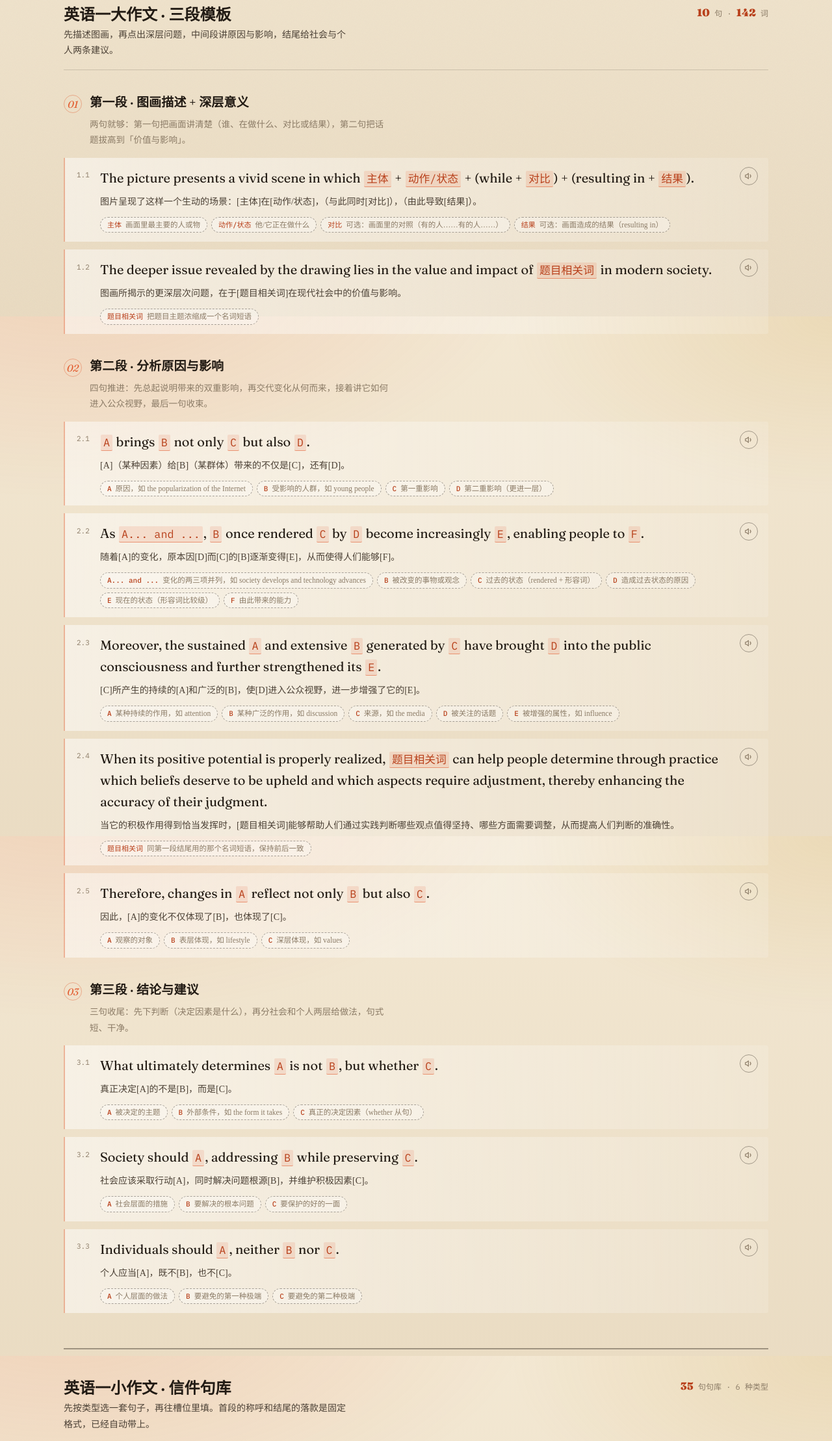
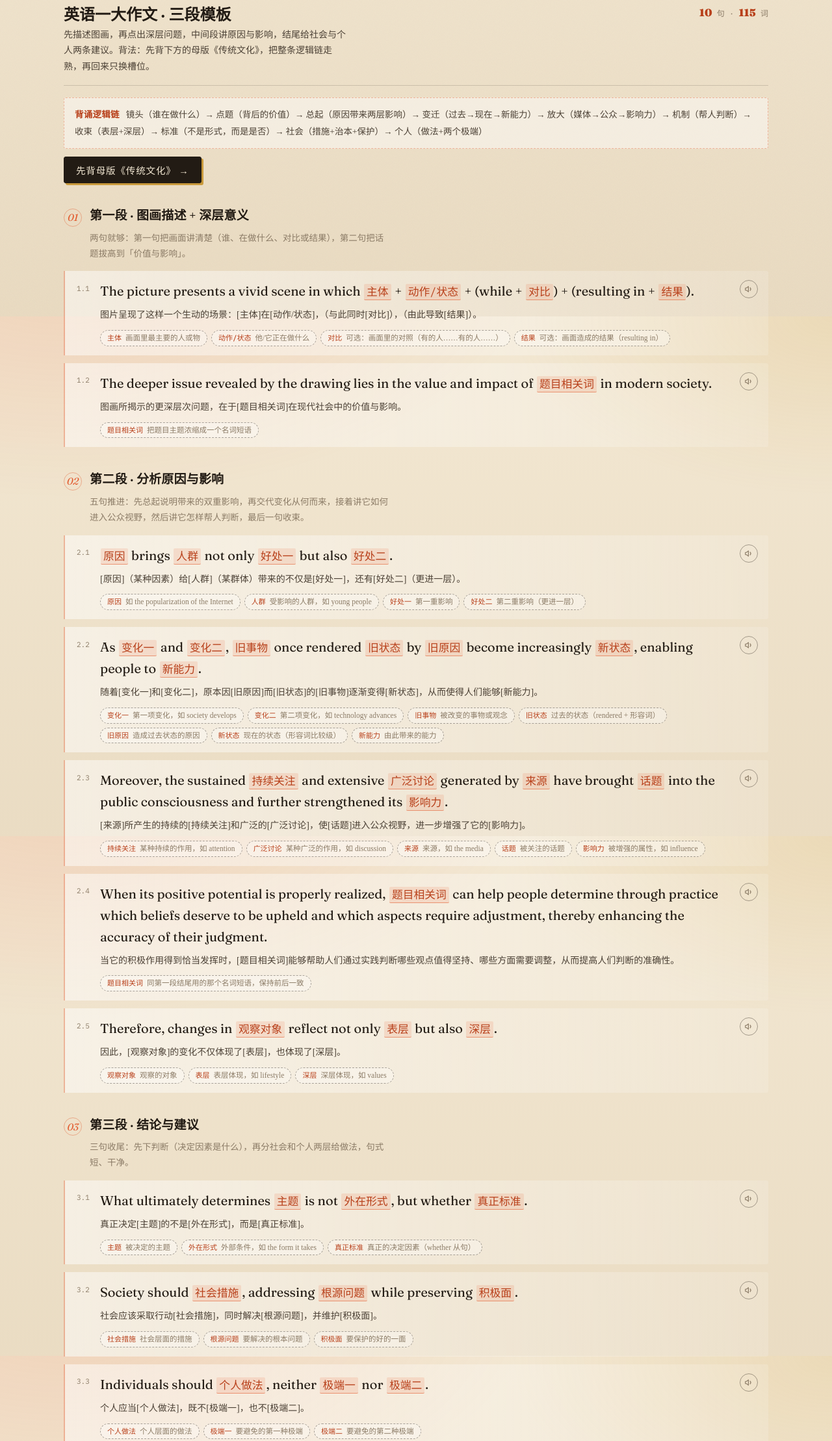
Before and after one commit to learning-kai/kaoyan-essay, a plain HTML site: page index.html in a window 1280 px wide. Shown: the part 313-2531 px from the top of the page at 65% size. Drawn offline with Linux system fonts and the light colour scheme.

Commit message:
feat: 模板槽位语义化，加入母版范文与背诵逻辑链

```diff
--- a/css/style.css
+++ b/css/style.css
@@ -388,6 +388,25 @@ textarea:focus, select:focus, input:focus { outline: 2px solid rgba(226,88,43,.3
 .tpl-note { color: var(--ink-2); font-size: 14px; line-height: 1.75; margin: 0; max-width: 62ch; }
 .tpl-meta { font-family: var(--mono); font-size: 12px; color: var(--ink-3); white-space: nowrap; padding-top: 6px; }
 .tpl-meta b { font-family: var(--serif); font-size: 16px; color: var(--solar-deep); }
+
+.tpl-logic {
+  margin: 18px 0 0;
+  padding: 13px 16px;
+  border: 1px dashed rgba(226,88,43,.38);
+  border-radius: var(--radius);
+  background: rgba(255,255,255,.45);
+  color: var(--ink-2);
+  font-size: 13.5px;
+  line-height: 1.9;
+}
+.tpl-logic b {
+  display: inline-block;
+  margin-right: 10px;
+  color: var(--solar-deep);
+  font-weight: 600;
+  letter-spacing: .02em;
+}
+.tpl-actions { margin-top: 12px; }
 
 .tpl-section { margin-top: 34px; }
 .tpl-sec-head { display: flex; align-items: baseline; gap: 12px; }
--- a/data/essays.js
+++ b/data/essays.js
@@ -70,19 +70,49 @@ As far as I am concerned, we should attach great importance to ...`,
       "只有这样，我们才能建设和谐社会。",
       "就我而言，我们应高度重视……"
     ]
+  },
+
+  /* ==================== 模板母版 ====================
+   * 把三段模板的十个槽位全部填满的一篇「母版」。
+   * 先背这一篇，让每条句子有具体画面和意思；再回模板页只换槽位。
+   * 换题时固定不动的部分是骨架，动的只有名词和短语。 */
+  {
+    id: "model-1", cat: "big1", tag: "模板母版 · 传统文化",
+    topic: "英语一大作文",
+    title: "My Model Essay: Traditional Culture",
+    prompt: "三段模板的「填满版」。先背这一篇，再换题只换槽位，不要背空壳。",
+    en: `The picture presents a vivid scene in which a young girl is practicing paper-cutting with her grandmother while her brother stares at his phone, resulting in a sharp contrast between tradition and distraction. The deeper issue revealed by the drawing lies in the value and impact of traditional culture in modern society.
+
+The revival of traditional culture brings young people not only a sense of identity but also a source of creativity. As society develops and technology advances, crafts once rendered remote by distance become increasingly accessible, enabling people to appreciate them online. Moreover, the sustained attention and extensive discussion generated by the media have brought traditional culture into the public consciousness and further strengthened its influence. When its positive potential is properly realized, traditional culture can help people determine through practice which beliefs deserve to be upheld and which aspects require adjustment, thereby enhancing the accuracy of their judgment. Therefore, changes in cultural life reflect not only lifestyle but also values.
+
+What ultimately determines traditional culture is not the form it takes, but whether people understand its spirit. Society should support inheritance programs, addressing the loss of craftsmen while preserving local characteristics. Individuals should learn one traditional skill, neither worshiping foreign culture blindly nor rejecting modern life.`,
+    cn: [
+      "图片呈现了这样一个生动的场景：一个小女孩正和奶奶一起剪纸，而她的弟弟却盯着手机，形成了传统与分心之间的鲜明对比。",
+      "这幅画所揭示的更深层问题，在于传统文化在现代社会中的价值与影响。",
+      "传统文化的复兴给年轻人带来的不仅是一种认同感，还有创造力的源泉。",
+      "随着社会发展和科技进步，曾经因距离而遥不可及的手艺变得越来越容易接触，使人们能够在线欣赏它们。",
+      "此外，媒体所产生的持续关注和广泛讨论，使传统文化进入公众视野，并进一步增强了它的影响力。",
+      "当它的积极作用得到恰当发挥时，传统文化能够帮助人们通过实践判断哪些信念值得坚持、哪些方面需要调整，从而提高人们判断的准确性。",
+      "因此，文化生活的变化不仅体现了生活方式，也体现了价值观。",
+      "真正决定传统文化的不是它的形式，而是人们是否理解它的精神。",
+      "社会应该支持传承项目，解决手艺人流失的问题，同时保护地方特色。",
+      "个人应该学习一项传统技艺，既不盲目崇拜外国文化，也不排斥现代生活。"
+    ]
   }
 ];
 
 /* ============================================================
  * 英语一大作文模板（本人手写笔记，2024 版）
- * 三段结构：[A][B][C] 这类方括号是考场要现场替换的槽位。
+ * 三段结构：[原因][人群][好处一] 这类方括号是考场要现场替换的槽位。
  * hints 写清每个槽位该填什么词性的内容，方便对着题目往里套。
  * ========================================================== */
 window.TEMPLATES = [
   {
     id: "tpl-main",
     title: "英语一大作文 · 三段模板",
-    note: "先描述图画，再点出深层问题，中间段讲原因与影响，结尾给社会与个人两条建议。",
+    note: "先描述图画，再点出深层问题，中间段讲原因与影响，结尾给社会与个人两条建议。背法：先背下方的母版《传统文化》，把整条逻辑链走熟，再回来只换槽位。",
+    logic: "镜头（谁在做什么）→ 点题（背后的价值）→ 总起（原因带来两层影响）→ 变迁（过去→现在→新能力）→ 放大（媒体→公众→影响力）→ 机制（帮人判断）→ 收束（表层+深层）→ 标准（不是形式，而是是否）→ 社会（措施+治本+保护）→ 个人（做法+两个极端）",
+    modelId: "model-1",
     sections: [
       {
         name: "第一段 · 图画描述 + 深层意义",
@@ -108,39 +138,40 @@ window.TEMPLATES = [
       },
       {
         name: "第二段 · 分析原因与影响",
-        guide: "四句推进：先总起说明带来的双重影响，再交代变化从何而来，接着讲它如何进入公众视野，最后一句收束。",
+        guide: "五句推进：先总起说明带来的双重影响，再交代变化从何而来，接着讲它如何进入公众视野，然后讲它怎样帮人判断，最后一句收束。",
         sentences: [
           {
-            en: "[A] brings [B] not only [C] but also [D].",
-            cn: "[A]（某种因素）给[B]（某群体）带来的不仅是[C]，还有[D]。",
+            en: "[原因] brings [人群] not only [好处一] but also [好处二].",
+            cn: "[原因]（某种因素）给[人群]（某群体）带来的不仅是[好处一]，还有[好处二]（更进一层）。",
             hints: {
-              "A": "原因，如 the popularization of the Internet",
-              "B": "受影响的人群，如 young people",
-              "C": "第一重影响",
-              "D": "第二重影响（更进一层）"
+              "原因": "如 the popularization of the Internet",
+              "人群": "受影响的人群，如 young people",
+              "好处一": "第一重影响",
+              "好处二": "第二重影响（更进一层）"
             }
           },
           {
-            en: "As [A... and ...], [B] once rendered [C] by [D] become increasingly [E], enabling people to [F].",
-            cn: "随着[A]的变化，原本因[D]而[C]的[B]逐渐变得[E]，从而使得人们能够[F]。",
+            en: "As [变化一] and [变化二], [旧事物] once rendered [旧状态] by [旧原因] become increasingly [新状态], enabling people to [新能力].",
+            cn: "随着[变化一]和[变化二]，原本因[旧原因]而[旧状态]的[旧事物]逐渐变得[新状态]，从而使得人们能够[新能力]。",
             hints: {
-              "A... and ...": "变化的两三项并列，如 society develops and technology advances",
-              "B": "被改变的事物或观念",
-              "C": "过去的状态（rendered + 形容词）",
-              "D": "造成过去状态的原因",
-              "E": "现在的状态（形容词比较级）",
-              "F": "由此带来的能力"
+              "变化一": "第一项变化，如 society develops",
+              "变化二": "第二项变化，如 technology advances",
+              "旧事物": "被改变的事物或观念",
+              "旧状态": "过去的状态（rendered + 形容词）",
+              "旧原因": "造成过去状态的原因",
+              "新状态": "现在的状态（形容词比较级）",
+              "新能力": "由此带来的能力"
             }
           },
           {
-            en: "Moreover, the sustained [A] and extensive [B] generated by [C] have brought [D] into the public consciousness and further strengthened its [E].",
-            cn: "[C]所产生的持续的[A]和广泛的[B]，使[D]进入公众视野，进一步增强了它的[E]。",
+            en: "Moreover, the sustained [持续关注] and extensive [广泛讨论] generated by [来源] have brought [话题] into the public consciousness and further strengthened its [影响力].",
+            cn: "[来源]所产生的持续的[持续关注]和广泛的[广泛讨论]，使[话题]进入公众视野，进一步增强了它的[影响力]。",
             hints: {
-              "A": "某种持续的作用，如 attention",
-              "B": "某种广泛的作用，如 discussion",
-              "C": "来源，如 the media",
-              "D": "被关注的话题",
-              "E": "被增强的属性，如 influence"
+              "持续关注": "某种持续的作用，如 attention",
+              "广泛讨论": "某种广泛的作用，如 discussion",
+              "来源": "来源，如 the media",
+              "话题": "被关注的话题",
+              "影响力": "被增强的属性，如 influence"
             }
           },
           {
@@ -149,12 +180,12 @@ window.TEMPLATES = [
             hints: { "题目相关词": "同第一段结尾用的那个名词短语，保持前后一致" }
           },
           {
-            en: "Therefore, changes in [A] reflect not only [B] but also [C].",
-            cn: "因此，[A]的变化不仅体现了[B]，也体现了[C]。",
+            en: "Therefore, changes in [观察对象] reflect not only [表层] but also [深层].",
+            cn: "因此，[观察对象]的变化不仅体现了[表层]，也体现了[深层]。",
             hints: {
-              "A": "观察的对象",
-              "B": "表层体现，如 lifestyle",
-              "C": "深层体现，如 values"
+              "观察对象": "观察的对象",
+              "表层": "表层体现，如 lifestyle",
+              "深层": "深层体现，如 values"
             }
           }
         ]
@@ -164,30 +195,30 @@ window.TEMPLATES = [
         guide: "三句收尾：先下判断（决定因素是什么），再分社会和个人两层给做法，句式短、干净。",
         sentences: [
           {
-            en: "What ultimately determines [A] is not [B], but whether [C].",
-            cn: "真正决定[A]的不是[B]，而是[C]。",
+            en: "What ultimately determines [主题] is not [外在形式], but whether [真正标准].",
+            cn: "真正决定[主题]的不是[外在形式]，而是[真正标准]。",
             hints: {
-              "A": "被决定的主题",
-              "B": "外部条件，如 the form it takes",
-              "C": "真正的决定因素（whether 从句）"
+              "主题": "被决定的主题",
+              "外在形式": "外部条件，如 the form it takes",
+              "真正标准": "真正的决定因素（whether 从句）"
             }
           },
           {
-            en: "Society should [A], addressing [B] while preserving [C].",
-            cn: "社会应该采取行动[A]，同时解决问题根源[B]，并维护积极因素[C]。",
+            en: "Society should [社会措施], addressing [根源问题] while preserving [积极面].",
+            cn: "社会应该采取行动[社会措施]，同时解决[根源问题]，并维护[积极面]。",
             hints: {
-              "A": "社会层面的措施",
-              "B": "要解决的根本问题",
-              "C": "要保护的好的一面"
+              "社会措施": "社会层面的措施",
+              "根源问题": "要解决的根本问题",
+              "积极面": "要保护的好的一面"
             }
           },
           {
-            en: "Individuals should [A], neither [B] nor [C].",
-            cn: "个人应当[A]，既不[B]，也不[C]。",
+            en: "Individuals should [个人做法], neither [极端一] nor [极端二].",
+            cn: "个人应当[个人做法]，既不[极端一]，也不[极端二]。",
             hints: {
-              "A": "个人层面的做法",
-              "B": "要避免的第一种极端",
-              "C": "要避免的第二种极端"
+              "个人做法": "个人层面的做法",
+              "极端一": "要避免的第一种极端",
+              "极端二": "要避免的第二种极端"
             }
           }
         ]
@@ -203,20 +234,20 @@ window.TEMPLATES = [
       prompt: "我自己的三段模板。背到能脱口而出，考场只思考怎么填槽位。",
       en: `The picture presents a vivid scene in which [主体] + [动作/状态] + (while + [对比]) + (resulting in + [结果]). The deeper issue revealed by the drawing lies in the value and impact of [题目相关词] in modern society.
 
-[A] brings [B] not only [C] but also [D]. As [A... and ...], [B] once rendered [C] by [D] become increasingly [E], enabling people to [F]. Moreover, the sustained [A] and extensive [B] generated by [C] have brought [D] into the public consciousness and further strengthened its [E]. When its positive potential is properly realized, [题目相关词] can help people determine through practice which beliefs deserve to be upheld and which aspects require adjustment, thereby enhancing the accuracy of their judgment. Therefore, changes in [A] reflect not only [B] but also [C].
+[原因] brings [人群] not only [好处一] but also [好处二]. As [变化一] and [变化二], [旧事物] once rendered [旧状态] by [旧原因] become increasingly [新状态], enabling people to [新能力]. Moreover, the sustained [持续关注] and extensive [广泛讨论] generated by [来源] have brought [话题] into the public consciousness and further strengthened its [影响力]. When its positive potential is properly realized, [题目相关词] can help people determine through practice which beliefs deserve to be upheld and which aspects require adjustment, thereby enhancing the accuracy of their judgment. Therefore, changes in [观察对象] reflect not only [表层] but also [深层].
 
-What ultimately determines [A] is not [B], but whether [C]. Society should [A], addressing [B] while preserving [C]. Individuals should [A], neither [B] nor [C].`,
+What ultimately determines [主题] is not [外在形式], but whether [真正标准]. Society should [社会措施], addressing [根源问题] while preserving [积极面]. Individuals should [个人做法], neither [极端一] nor [极端二].`,
       cn: [
         "图片呈现了这样一个生动的场景：[主体]在[动作/状态]，（与此同时[对比]），（由此导致[结果]）。",
         "图画所揭示的更深层次问题，在于[题目相关词]在现代社会中的价值与影响。",
-        "[A]给[B]带来的不仅是[C]，还有[D]。",
-        "随着[A]的变化，原本因[D]而[C]的[B]逐渐变得[E]，从而使得人们能够[F]。",
-        "[C]所产生的持续的[A]和广泛的[B]，使[D]进入公众视野，进一步增强了它的[E]。",
+        "[原因]给[人群]带来的不仅是[好处一]，还有[好处二]。",
+        "随着[变化一]和[变化二]，原本因[旧原因]而[旧状态]的[旧事物]逐渐变得[新状态]，从而使得人们能够[新能力]。",
+        "[来源]所产生的持续的[持续关注]和广泛的[广泛讨论]，使[话题]进入公众视野，进一步增强了它的[影响力]。",
         "当它的积极作用得到恰当发挥时，[题目相关词]能够帮助人们通过实践判断哪些观点值得坚持、哪些方面需要调整，从而提高人们判断的准确性。",
-        "因此，[A]的变化不仅体现了[B]，也体现了[C]。",
-        "真正决定[A]的不是[B]，而是[C]。",
-        "社会应该采取行动[A]，同时解决问题根源[B]，并维护积极因素[C]。",
-        "个人应当[A]，既不[B]，也不[C]。"
+        "因此，[观察对象]的变化不仅体现了[表层]，也体现了[深层]。",
+        "真正决定[主题]的不是[外在形式]，而是[真正标准]。",
+        "社会应该采取行动[社会措施]，同时解决[根源问题]，并维护[积极面]。",
+        "个人应当[个人做法]，既不[极端一]，也不[极端二]。"
       ]
     }
   },
--- a/js/app.js
+++ b/js/app.js
@@ -498,6 +498,8 @@
         </div>
         <div class="tpl-meta"><b>${total}</b> 句 · <b>${words}</b> 词${p && p.stage ? ' · ' + stageLabel(p) : ''}</div>
       </div>
+      ${t.logic ? `<p class="tpl-logic"><b>背诵逻辑链</b>${esc(t.logic)}</p>` : ''}
+      ${t.modelId ? `<div class="tpl-actions"><button class="primary-btn" id="btnModelRecite" data-essay="${esc(t.modelId)}">先背母版《传统文化》 →</button></div>` : ''}
       ${t.sections.map((sec, si) => `
         <section class="tpl-section">
           <div class="tpl-sec-head">
@@ -1413,6 +1415,9 @@
       const recite = e.target.closest('#btnBankRecite');
       if (recite) { openEssay(recite.dataset.essay); return; }
 
+      const model = e.target.closest('#btnModelRecite');
+      if (model) { openEssay(model.dataset.essay); return; }
+
       const say = e.target.closest('.tpl-say');
       if (say) { speak(say.closest('.tpl-item').dataset.en); return; }
 
```
Also changed, not shown: 1 other file.
